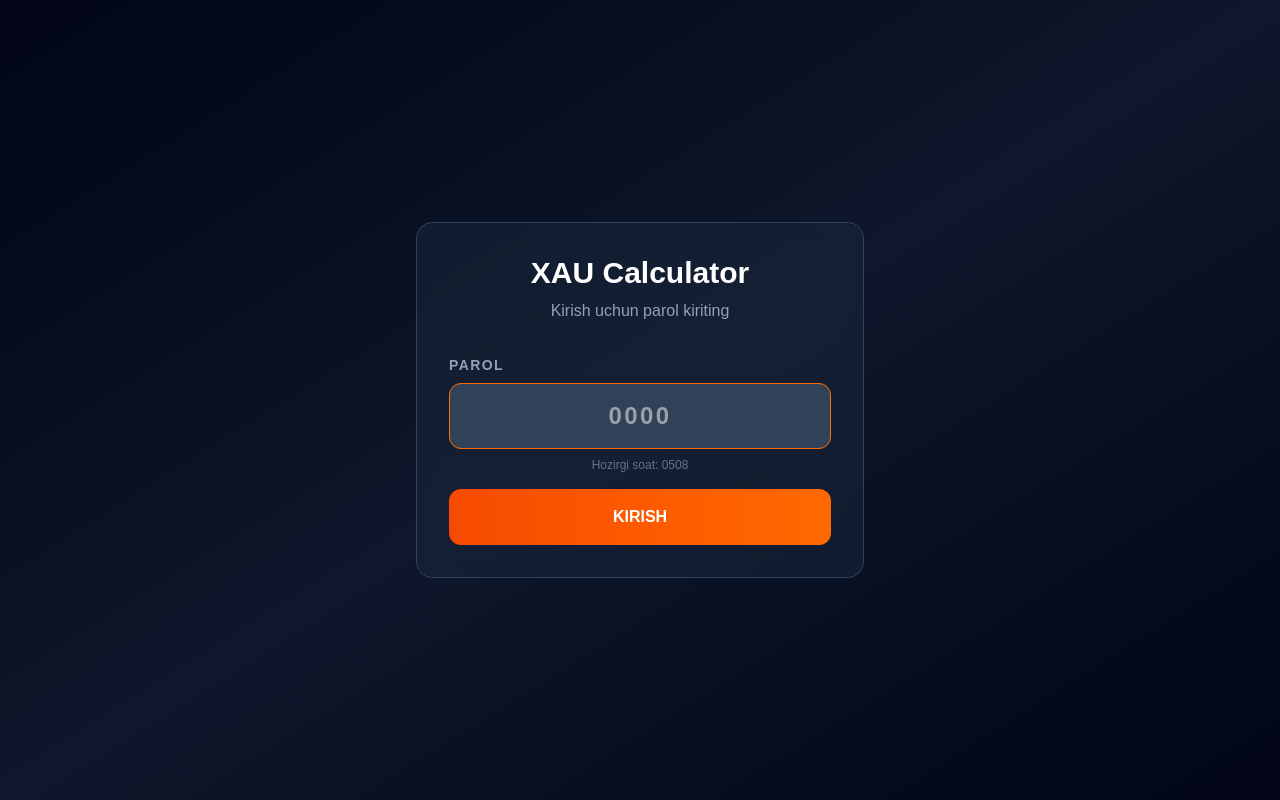
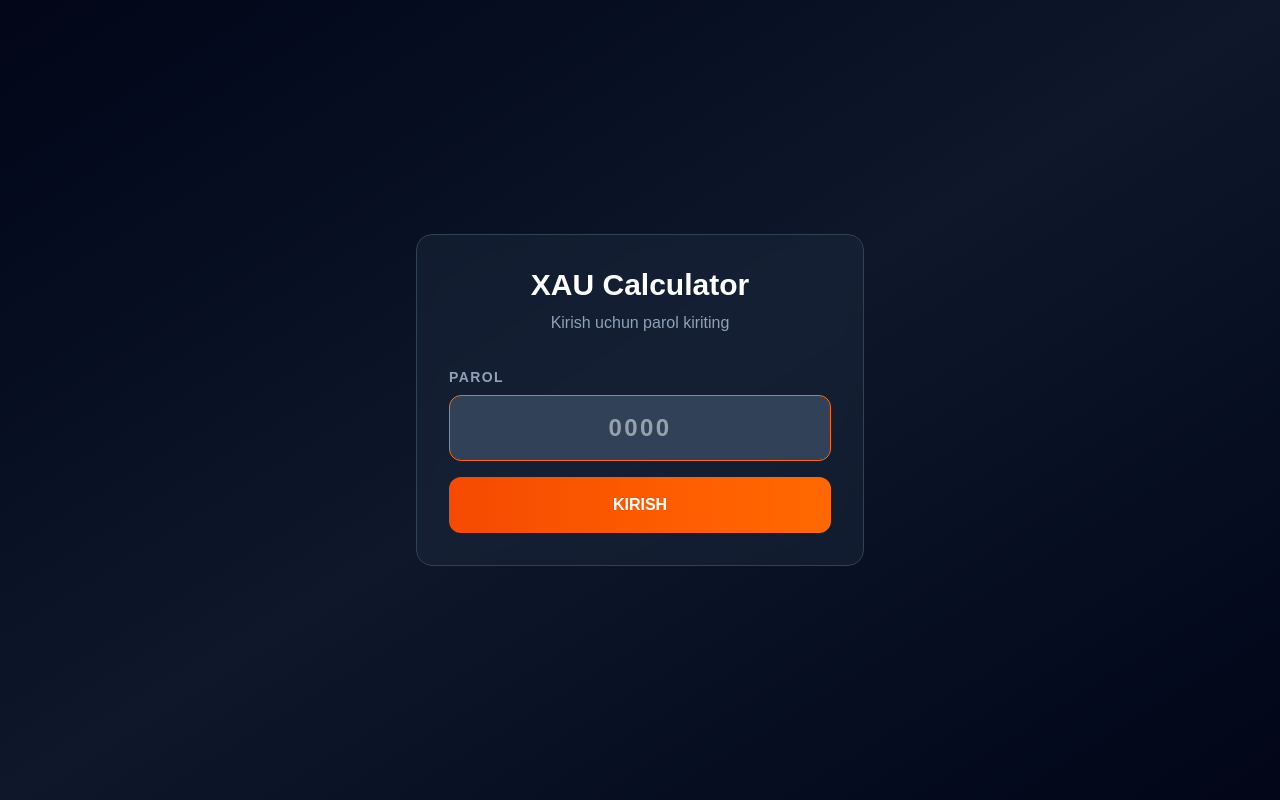
Before and after one commit to raimovislom11-dot/kalkulyator, a Next.js app: page / in a window 1280 px wide. Built offline with nearby package versions, Linux system fonts and the light colour scheme.

Commit message:
feat: remove outdated time display in XAUCalculator component
Co-authored-by: Islom Raimov <292681944+raimovislom11-dot@users.noreply.github.com>

```diff
--- a/app/page.tsx
+++ b/app/page.tsx
@@ -115,7 +115,7 @@ export default function XAUCalculator() {
                   maxLength="4"
                   autoFocus
                 />
-                <p className="text-slate-500 text-xs mt-2 text-center">Hozirgi soat: {currentTime}</p>
+
               </div>
 
               <button
```
